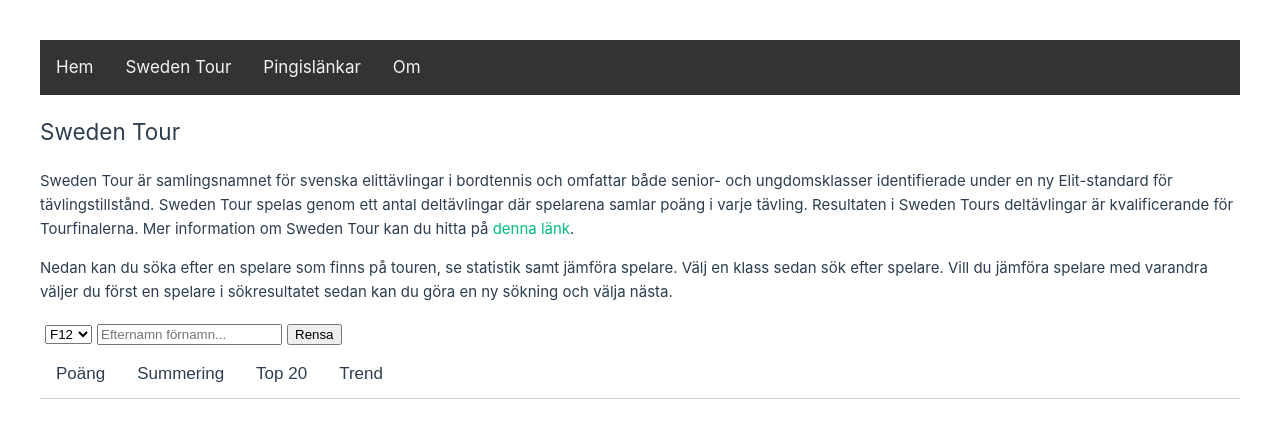
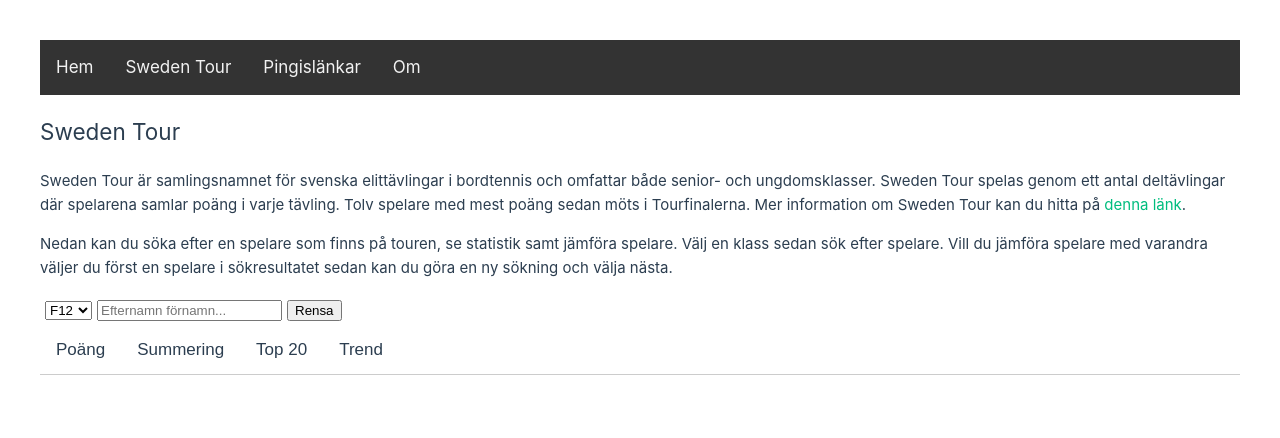
Before and after one commit to enbohm/pingisportalen, a Vue app: page /swedentour in a window 1280 px wide. Shown: the top 438 px of the page. Built offline with nearby package versions, Linux system fonts and the light colour scheme.

Commit message:
More info about ST

```diff
--- a/src/views/SwedenTour.vue
+++ b/src/views/SwedenTour.vue
@@ -13,10 +13,10 @@
 
   <div class="info">
     <h2>Sweden Tour</h2>
-    <p>Sweden Tour är samlingsnamnet för svenska elittävlingar i bordtennis och omfattar både senior- och ungdomsklasser
-      identifierade under en ny Elit-standard för tävlingstillstånd. Sweden Tour spelas genom ett antal
-      deltävlingar där spelarena samlar poäng i varje tävling. Resultaten i Sweden Tours deltävlingar är kvalificerande
-      för Tourfinalerna. Mer information om Sweden Tour kan du
+    <p>Sweden Tour är samlingsnamnet för svenska elittävlingar i bordtennis och omfattar både senior- och
+      ungdomsklasser. Sweden Tour spelas genom ett antal
+      deltävlingar där spelarena samlar poäng i varje tävling. Tolv spelare med mest poäng sedan möts i
+      Tourfinalerna. Mer information om Sweden Tour kan du
       hitta på <a href="https://www.svenskbordtennis.com/tavling/nationellatavlingar/SwedenTour/" target="_blank">denna
         länk</a>.
     </p>
```
